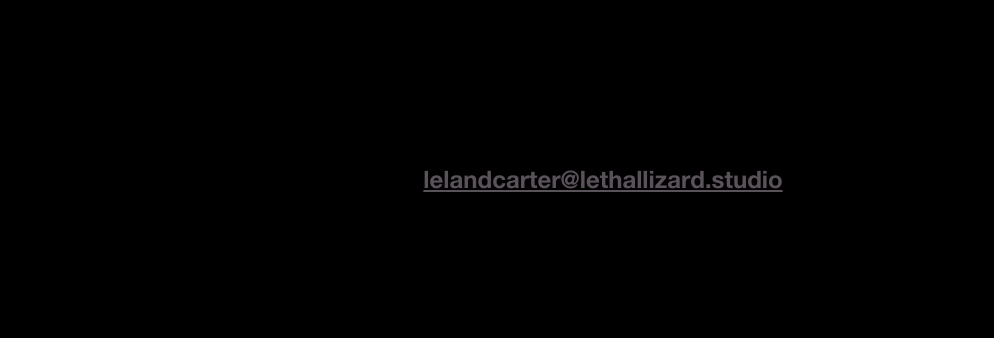
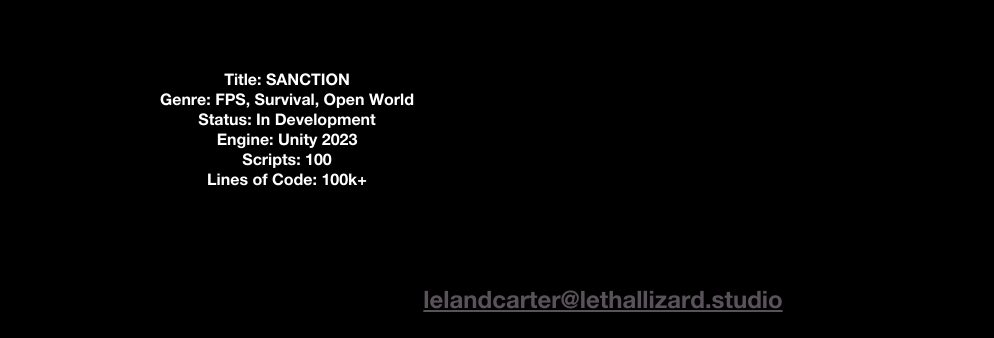
Before and after one commit to LethalLizard-Studios/Portfolio-Archive-Website, a plain HTML site: page archive.html in a window 1280 px wide. Shown: the part 639-977 px from the top of the page, without its empty margins (37-1031 px from the left). Before the commit the page ends 857 px from the top, so only its background shows below. Drawn offline with Linux system fonts and the light colour scheme; files whose address does not match are found by name.

Commit message:
Update archive.html

```diff
--- a/archive.html
+++ b/archive.html
@@ -21,7 +21,7 @@
         </header>
         <div class="main">
             <aside class="left">
-
+            <p class="nohigh">Title: SANCTION<br>Genre: FPS, Survival, Open World<br>Status: In Development<br>Engine: Unity 2023<br>Scripts: 100<br>Lines of Code: 100k+</p>
 
             </aside>
 
```
